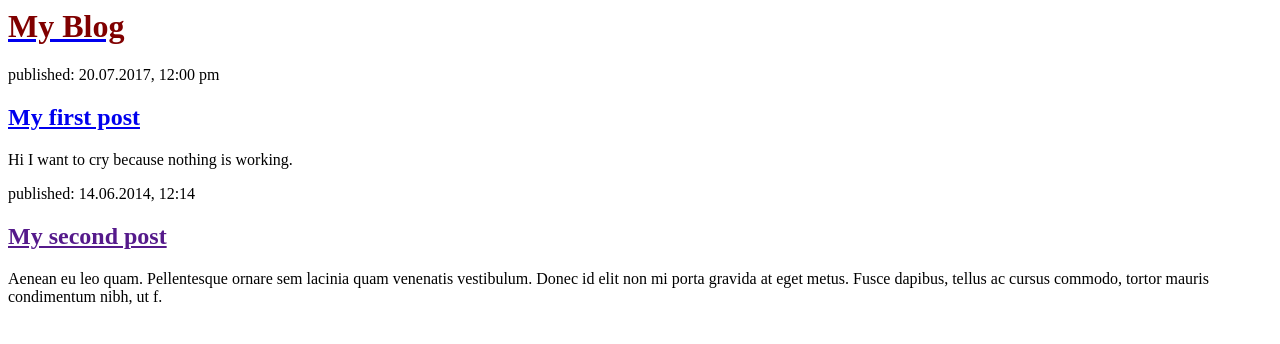
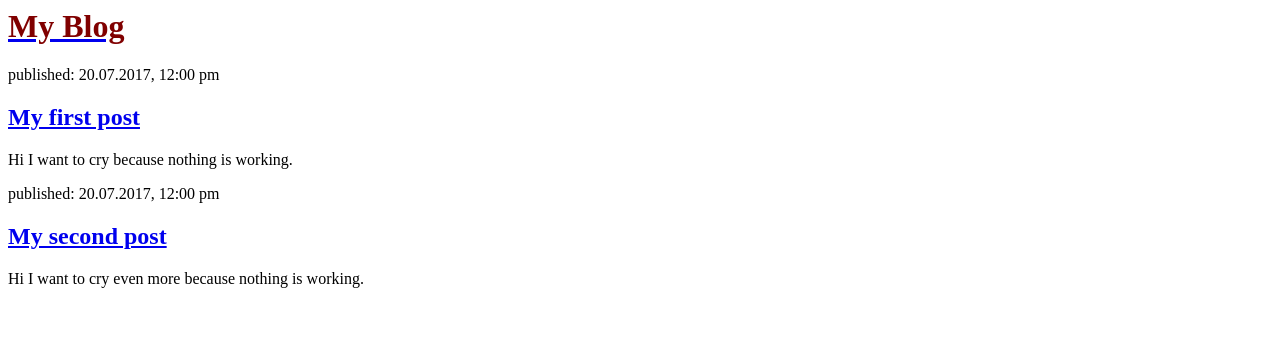
Before and after one commit to ashleyhau/my-first-blog, a Django app: template blog/templates/blog/post_list.html in a window 1280 px wide. Shown: the top 344 px of the page. Run offline with Django 3.2, Linux system fonts and the light colour scheme; the template is opened without the code that fills it, so the values that code supplies are empty.

Commit message:
Changed the HTML for the site.

```diff
--- a/blog/templates/blog/post_list.html
+++ b/blog/templates/blog/post_list.html
@@ -14,9 +14,9 @@
         </div>
 
         <div>
-           <p>published: 14.06.2014, 12:14</p>
-           <h2><a href="">My second post</a></h2>
-           <p>Aenean eu leo quam. Pellentesque ornare sem lacinia quam venenatis vestibulum. Donec id elit non mi porta gravida at eget metus. Fusce dapibus, tellus ac cursus commodo, tortor mauris condimentum nibh, ut f.</p>
-       </div>
+            <p>published: 20.07.2017, 12:00 pm</p>
+            <h2><a href="#">My second post</a></h2>
+            <p>Hi I want to cry even more because nothing is working.</p>
+        </div>
    </body>
 </html>
```
